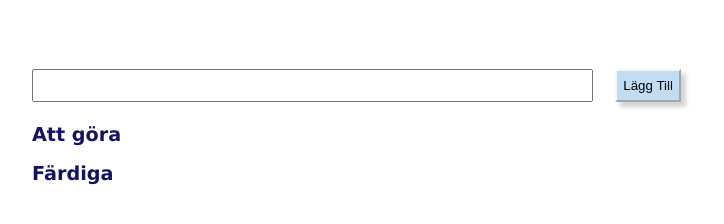
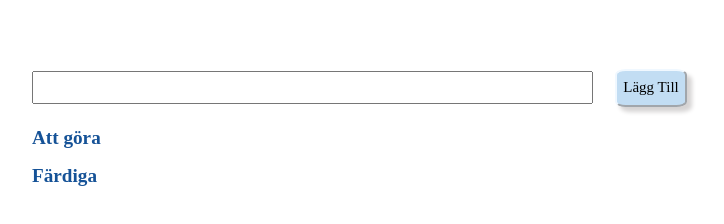
Before and after one commit to viviannrydh/javaScriptuppgift1, a plain HTML site: page index.html in a window 1280 px wide. Shown: the whole page, without its empty margins (32-756 px from the left). Drawn offline with Linux system fonts and the light colour scheme.

Commit message:
update outlook

```diff
--- a/script.js
+++ b/script.js
@@ -37,8 +37,8 @@ add.addEventListener('click',()=>{
 
 
      buttonsBox.appendChild(changeButton);
+     buttonsBox.appendChild(deleteButton);
      buttonsBox.appendChild(doneButton);
-     buttonsBox.appendChild(deleteButton);
      box.appendChild(input);
      box.appendChild(buttonsBox);
      document.getElementById('to-do-container').appendChild(box);
@@ -51,6 +51,7 @@ add.addEventListener('click',()=>{
                 changeButton.innerText='Spara';
             } else {
                 changeButton.innerText='Ändra';
+                input.disabled=true;
             }
         } else {
             alert('Empty information can not be changed or saved!')
--- a/style.css
+++ b/style.css
@@ -20,10 +20,11 @@ input{
     width:60%;
 }
 
+
 h2{
     font-size: 1.2em;
-    color:rgb(19, 19, 97);
-    font-family: Verdana, Geneva, Tahoma, sans-serif;
+    color:rgb(21, 82, 151);
+    font-family: 'Times New Roman', Times, serif;
 }
 button{
     display: inline-block;
@@ -32,6 +33,9 @@ button{
     height:2.5em;
     border-color: aliceblue;
     margin: 5px;
+    font-size:15px;
+    font-family: 'Times New Roman', Times, serif;
+    border-radius: 15%;
 
 }
 
```
